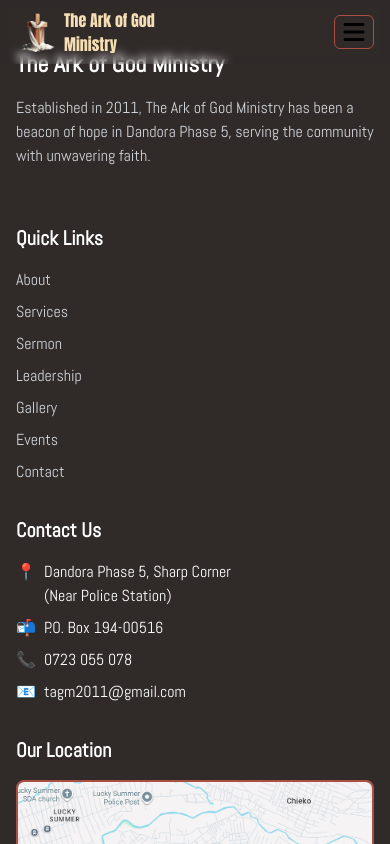
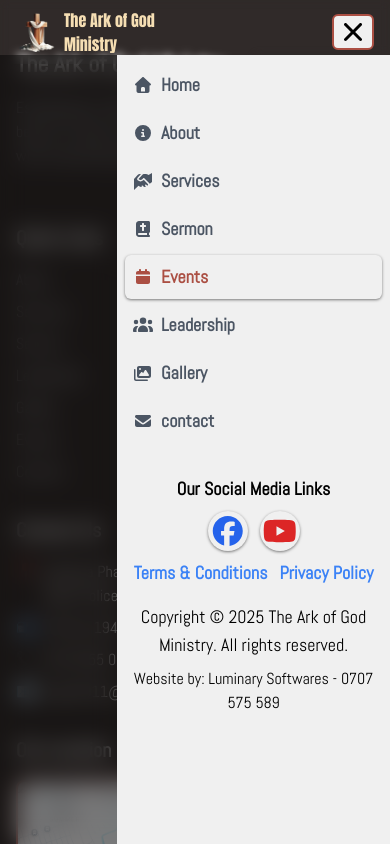
Before and after one commit to Elisha-Kwena/art-of-God-ministry, a React (Vite) app in the folder frontend/: page /events in a window 390 px wide. Both pictures are taken after a click on the button "Toggle Sidebar". Shown: the top 844 px of the page. Built offline with nearby package versions, Linux system fonts and the light colour scheme; a web font is replaced by a local one.

Commit message:
fixed sidebar

```diff
--- a/frontend/src/components/navigation/Navbar.tsx
+++ b/frontend/src/components/navigation/Navbar.tsx
@@ -5,16 +5,19 @@ import { Link } from "react-router-dom";
 import logo from '../../assets/logo.png'
 import { FontAwesomeIcon } from "@fortawesome/react-fontawesome";
 import { faFacebook,faYoutube } from "@fortawesome/free-brands-svg-icons";
-import { faBars } from '@fortawesome/free-solid-svg-icons';
-
+import ToggleSidebar from "../ui/toggleSidebar/ToggleSidebar";
 
 
 const socials = [
     {id:1,banner:faFacebook,path:"",color:"text-blue-400"},
     {id:2,banner:faYoutube,path:"",color:"text-red-500"},
 ]
+interface NavbarProps {
+  isSidebarOpen: boolean;
+  toggleSidebar: () => void;
+}
 
-const Navbar: React.FC = () => {
+const Navbar: React.FC<NavbarProps> = ({isSidebarOpen, toggleSidebar}) => {
   return (
     <header className="w-full fixed top-0 left-0 p-2 z-50 backdrop-blur-sm overflow-hidden">
       <nav className="flex w-full lg:w-[95%] items-center justify-between px-2 lg:px-4  mx-auto">
@@ -51,9 +54,10 @@ const Navbar: React.FC = () => {
         </div>
 
         {/* sidebar button */}
-        <button className="lg:hidden flex items-center justify-center rounded-md p-1 border border-[#ab4f43]">
-            <FontAwesomeIcon icon={faBars} className="text-2xl text-black"/>
-        </button>
+        <ToggleSidebar
+          isSidebarOpen={isSidebarOpen}
+          toggleSidebar={toggleSidebar}
+        />
       </nav>
     </header>
   );
--- /dev/null
+++ b/frontend/src/components/navigation/Sidebar.tsx
@@ -0,0 +1,147 @@
+import React, { useState, useEffect } from "react";
+import { NavLink } from "react-router-dom";
+import { ROUTES } from "../../config/routes";
+import { FontAwesomeIcon } from "@fortawesome/react-fontawesome";
+import { faFacebook, faYoutube } from "@fortawesome/free-brands-svg-icons";
+import {
+  faHome,
+  faCircleInfo,
+  faHandsHelping,
+  faBible,
+  faCalendar,
+  faUsers,
+  faImages,
+  faEnvelope,
+} from "@fortawesome/free-solid-svg-icons";
+
+interface SidebarProps {
+  isOpen: boolean;
+  closeSidebar: () => void;
+}
+
+const menuitems = [
+  { id: 1, icon: faHome, label: "Home", path: ROUTES.HOME },
+  { id: 2, icon: faCircleInfo, label: "About", path: ROUTES.ABOUT },
+  { id: 3, icon: faHandsHelping, label: "Services", path: ROUTES.SERVICES },
+  { id: 4, icon: faBible, label: "Sermon", path: ROUTES.SERMON },
+  { id: 5, icon: faCalendar, label: "Events", path: ROUTES.EVENTS },
+  { id: 6, icon: faUsers, label: "Leadership", path: ROUTES.LEADERSHIP },
+  { id: 7, icon: faImages, label: "Gallery", path: ROUTES.GALLERY },
+  { id: 8, icon: faEnvelope, label: "contact", path: ROUTES.CONTACT },
+];
+
+const social = [
+  { id: 1, icon: faFacebook, path: "https://www.facebook.com/groups/361360018744941/", color: 'text-blue-600' },
+  { id: 2, icon: faYoutube, path: "", color: "text-red-600" }
+];
+
+const Sidebar: React.FC<SidebarProps> = ({ isOpen, closeSidebar }) => {
+  const [currentYear] = useState(new Date().getFullYear());
+
+  useEffect(() => {
+    if (isOpen) {
+      document.body.classList.add('overflow-hidden');
+    } else {
+      document.body.classList.remove('overflow-hidden');
+    }
+
+    return () => {
+      document.body.classList.remove('overflow-hidden');
+    };
+  }, [isOpen]);
+
+  const handleBackdropClick = (e: React.MouseEvent) => {
+    if (e.target === e.currentTarget) {
+      closeSidebar();
+    }
+  };
+
+  return (
+    <div
+      onClick={handleBackdropClick}
+      className={`
+        lg:hidden fixed inset-0 top-[55px] z-50
+        transition-all duration-500 ease-in-out
+        ${isOpen ? 'opacity-100 visible' : 'opacity-0 invisible'}
+      `}
+    >
+      {/* Backdrop */}
+      <div className="absolute inset-0 bg-black/50 backdrop-blur-md transition-opacity duration-500"></div>
+
+      {/* Sidebar */}
+      <div
+        className={`
+          absolute top-0 right-0 h-full w-[70%] bg-white
+          transform transition-transform duration-500 ease-in-out
+          ${isOpen ? 'translate-x-0' : 'translate-x-full'}
+        `}
+        onClick={(e) => e.stopPropagation()}
+      >
+        <div className="flex flex-col gap-2 p-2 h-full welcome">
+          <div className="flex flex-col gap-1 items-start justify-start">
+            {menuitems.map(item => (
+              <NavLink
+                key={item.id}
+                to={item.path}
+                onClick={closeSidebar}
+                className={({isActive}) =>
+                  `flex items-center justify-start gap-2 p-2 rounded-md w-full ${
+                    isActive ? 'shadow-[0_1px_2px_rgba(0,0,0,0.0005),0_1px_3px_rgba(0,0,0,0.5)] text-[#ab4f43] font-extrabold' : 'text-gray-600 font-bold'
+                  }`
+                }
+              >
+                <FontAwesomeIcon icon={item.icon} className=""/>
+                <div className="text-lg">{item.label}</div>
+              </NavLink>
+            ))}
+          </div>
+          <div className="flex w-full flex-col gap-2 items-center mt-6 justify-center">
+            <h1 className="text-black text-center text-lg font-bold">Our Social Media Links</h1>
+            <div className="w-full flex items-center justify-center gap-3">
+              {social.map(item => (
+                <a
+                  onClick={closeSidebar}
+                  key={item.id}
+                  href={item.path}
+                  className="flex items-center justify-center text-3xl w-10 h-10 rounded-full shadow-[0_1px_2px_rgba(0,0,0,0.0005),0_1px_3px_rgba(0,0,0,0.5)]"
+                >
+                  <FontAwesomeIcon icon={item.icon} className={`${item.color}`}/>
+                </a>
+              ))}
+            </div>
+            <div className="flex items-center justify-center gap-3">
+              <NavLink
+                onClick={closeSidebar}
+                to={ROUTES.FAQS}
+                className={({isActive}) =>
+                  `text-lg ${isActive ? 'text-red-600 font-bold' : 'font-bold text-blue-500'}`
+                }
+              >
+                Terms & Conditions
+              </NavLink>
+              <NavLink
+                onClick={closeSidebar}
+                to={ROUTES.FAQS}
+                className={({isActive}) =>
+                  `text-lg ${isActive ? 'text-red-600 font-bold' : 'font-bold text-blue-500'}`
+                }
+              >
+                Privacy Policy
+              </NavLink>
+            </div>
+            <div className="flex mt-2 items-center justify-center flex-col gap-2">
+              <p className="text-lg text-center">
+                Copyright &copy; {currentYear} The Ark of God Ministry. All rights reserved.
+              </p>
+              <p className="text-lmd text-center">
+                Website by: <a onClick={closeSidebar} href="tel:+254707575589" className="hover:text-[#ab4f43]">Luminary Softwares - 0707 575 589</a>
+              </p>
+            </div>
+          </div>
+        </div>
+      </div>
+    </div>
+  );
+};
+
+export default Sidebar;
--- a/frontend/src/components/ui/Layout.tsx
+++ b/frontend/src/components/ui/Layout.tsx
@@ -1,12 +1,28 @@
 import { Outlet } from 'react-router-dom';
+import { useState } from 'react';
 import Navbar from '../navigation/Navbar';
 import Footer from '../sections/Footer';
+import Sidebar from '../navigation/Sidebar';
+import ToggleSidebar from './toggleSidebar/ToggleSidebar';
 
 export default function Layout() {
+  const [isSidebarOpen, setSidebarOpen] = useState<boolean>(false)
+
+  const toggleSidebar = ():void =>{
+      setSidebarOpen(prevState => !prevState)
+  }
+
+  const closeSidebar = ():void =>{
+      setSidebarOpen(false)
+  }
   return (
     <div className="min-h-screen w-vw flex flex-col ">
-      <Navbar />
-      <main className="flex-grow w-ful">
+      <Navbar
+        isSidebarOpen={isSidebarOpen}
+        toggleSidebar={toggleSidebar}
+      />
+      <main className="flex-grow w-ful relative">
+        <Sidebar isOpen={isSidebarOpen} closeSidebar={closeSidebar}/>
         <Outlet /> {/* This renders the current page */}
       </main>
       <Footer/>
--- /dev/null
+++ b/frontend/src/components/ui/toggleSidebar/ToggleSidebar.tsx
@@ -0,0 +1,30 @@
+import React from "react";
+import { useState } from "react";
+
+import { FontAwesomeIcon } from "@fortawesome/react-fontawesome";
+import { faBars, faXmark } from '@fortawesome/free-solid-svg-icons';
+
+
+interface ToggleSidebarProps {
+    isSidebarOpen: boolean;
+    toggleSidebar: () => void;
+  }
+
+const ToggleSidebar:React.FC<ToggleSidebarProps> = ({isSidebarOpen,toggleSidebar}) =>{
+
+    return(
+        <>
+        <button
+        onClick={toggleSidebar}
+        aria-expanded={isSidebarOpen}
+        aria-label="Toggle Sidebar"
+        className="lg:hidden flex items-center justify-center rounded-md p-1 border-[2px] welcome border-[#ab4f43]">
+            {isSidebarOpen ? (
+                <FontAwesomeIcon icon={faXmark} className="text-2xl text-black"/>
+            ):<FontAwesomeIcon icon={faBars} className="text-2xl text-black"/>
+            }
+        </button>
+        </>
+    )
+}
+export default ToggleSidebar
```
